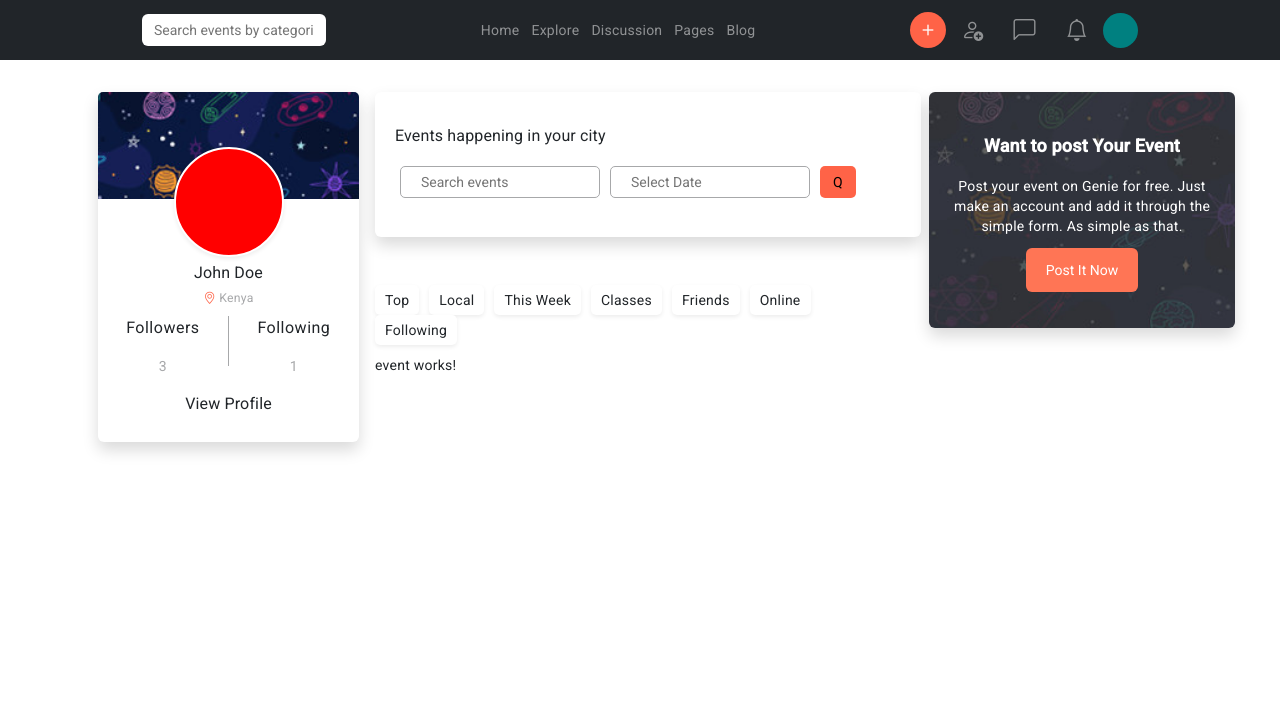
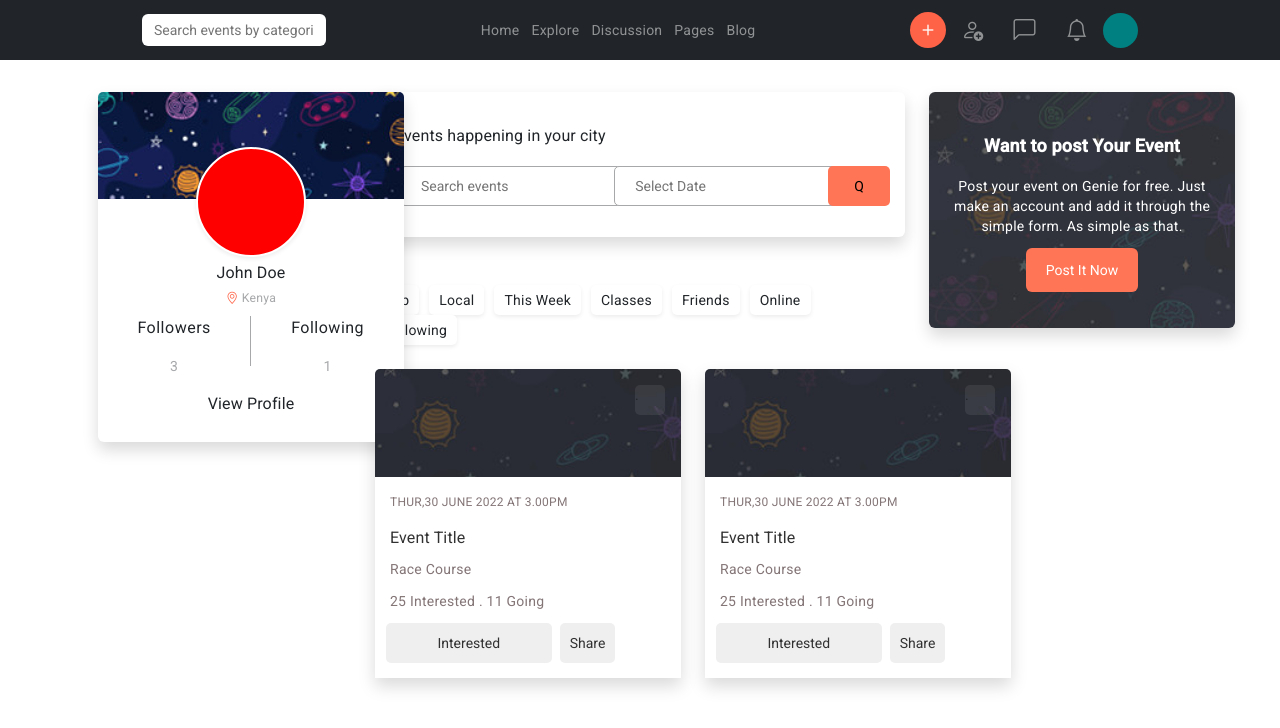
Before and after one commit to kennedybabu/events-angular, an Angular app: page / in a window 1280 px wide. Shown: the top 728 px of the page. Built offline with nearby package versions, Linux system fonts and the light colour scheme.

Commit message:
style: style the home component

```diff
--- a/src/app/components/buttons/buttons.component.scss
+++ b/src/app/components/buttons/buttons.component.scss
@@ -1,5 +1,5 @@
 .row {
-    margin:0 0 10px 0;
+    margin:0 0 1.5rem 0;
     max-width: 546px;
 
     li {
--- a/src/app/components/event/event.component.html
+++ b/src/app/components/event/event.component.html
@@ -1 +1,22 @@
-<p>event works!</p>
+<div class="event shadow">
+    <div style="position: relative;" class="top">
+
+        <div style="position: absolute;right: 1rem;top: 1rem;background-color: rgba(209, 209, 209, 0.1);border-radius: 5px;height: 30px;width: 30px;cursor: pointer;" class="more-wrapper">
+            .
+        </div>
+    </div>
+    <div class="bottom">
+        <p style="font-size: 12px;color: #847577;text-transform: uppercase">Thur,30 JUNE 2022 AT 3.00PM</p>
+        <h3 class='title' style="font-size: 16px;margin-bottom: 7px;color: #313131;">Event Title</h3>
+        <p style="font-size: 14px;color: #847577;">Race Course</p>
+        <p style="font-size: 14px;color: #847577;">25 Interested . 11 Going</p>
+        <div class="row gap-2 px-2">
+            <button class="col-7">
+                Interested
+            </button>
+            <button  style="max-width: max-content;" class="col-12">
+                Share
+            </button>
+        </div>
+    </div>
+</div>
--- a/src/app/components/event/event.component.scss
+++ b/src/app/components/event/event.component.scss
@@ -0,0 +1,43 @@
+.event {
+    width: 306px;
+
+    .top {
+        height: 108px;
+        background-image: url(../../../assets/top.jpg);
+        background-size: cover;
+        background-position: center;
+        background-repeat: no-repeat;
+        border-radius: 5px 5px 0 0;
+    }
+
+    .bottom {
+        border-radius: 0 0 5px 5px;
+        padding: 15px;
+
+        .title {
+            transition: all ease .2s;
+            cursor: pointer;
+
+            &:hover {
+                color: #ff7555;
+            }
+        }
+
+         button {
+            border: none;
+            outline: none;
+            padding: 5px 10px;
+            border-radius: 5px;
+            color: #fff;
+            height: 40px;
+            color: #313131;
+            transition: all ease .2s;
+
+
+            &:hover {
+                background-color: #ff7555;
+            }
+         }
+    }
+
+}
--- a/src/app/components/user-card/user-card.component.scss
+++ b/src/app/components/user-card/user-card.component.scss
@@ -1,5 +1,5 @@
 .card {
-    width: 261px;
+    width: 306px;
     height: 350px;
 
     #top {
--- a/src/app/pages/homepage/homepage.component.html
+++ b/src/app/pages/homepage/homepage.component.html
@@ -7,18 +7,25 @@
                 </div>
 
                 <div class="col-md-6">
-                    <div class="shadow rounded mb-5" id="main-search-bar" style="width: 546px;height: 145px;background-color: #ffffff;padding: 30px 20px;">
+                    <div class="shadow rounded mb-5 w-100" id="main-search-bar" style="height: 145px;background-color: #ffffff;padding: 30px 20px;">
                         <h3>Events happening in your city</h3>
-                        <div>
-                            <input style="padding: 5px 20px;margin: 0 5px;border-radius: 5px;border: 1px solid #a7a8aa;max-width: 200px;" type="text" placeholder="Search events">
-                            <input style="padding: 5px 20px;margin: 0 5px;border-radius: 5px;border: 1px solid #a7a8aa;max-width: 200px;" type="text" placeholder="Select Date">
-                            <button style="background-color: tomato;border-radius: 5px;border: none;padding: 6px 13px;margin: 0 5px;">Q</button>
+                        <div class="row" style="justify-content: center;">
+                            <div class="col-lg-5 col-md-12 col-sm-12">
+                                <input style="padding: 5px 20px;margin: 0 5px;border-radius: 5px;border: 1px solid #a7a8aa;max-width: 200px;" type="text" placeholder="Search events">
+                            </div>
+                            <div class="col-lg-5 col-md-12 col-sm-12">
+                                <input style="padding: 5px 20px;margin: 0 5px;border-radius: 5px;border: 1px solid #a7a8aa;max-width: 200px;" type="text" placeholder="Select Date">
+                            </div>
+                            <div class="col-lg-2 col-md-12 col-sm-12">
+                                <button style="background-color: #ff7555;border-radius: 5px;border: none;height: 40px;margin: 0 5px;width: 100%;">Q</button>
+                            </div>
                         </div>
                     </div>
 
                     <app-buttons></app-buttons>
 
-                    <div class="row">
+                    <div class="gap-4" style="display: flex;justify-content: space-between;">
+                        <app-event></app-event>
                         <app-event></app-event>
                     </div>
                 </div>
--- a/src/app/pages/homepage/homepage.component.scss
+++ b/src/app/pages/homepage/homepage.component.scss
@@ -2,6 +2,9 @@
     padding: 32px 16px;
 
     input {
+        height: 40px;
+        min-width: 239px;
+
         &:active, &:focus {
             outline: none;
         }
```
